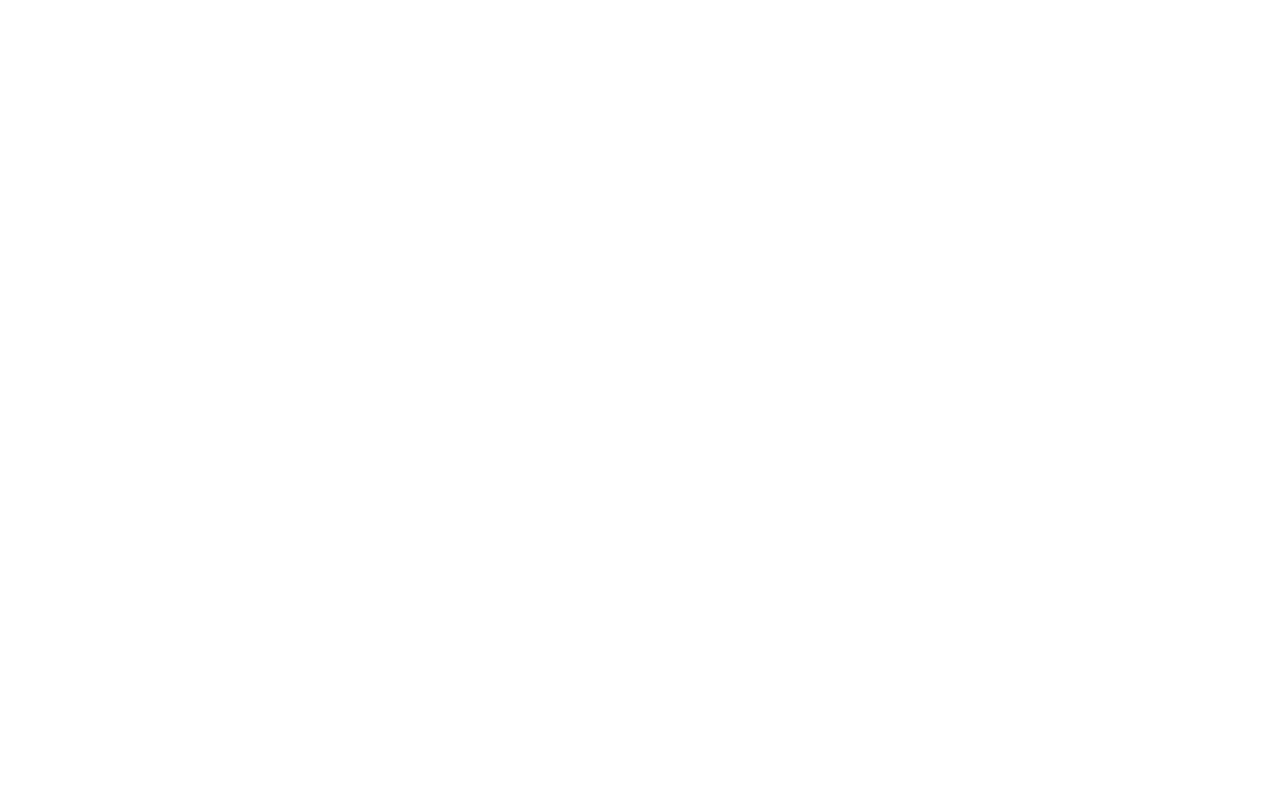
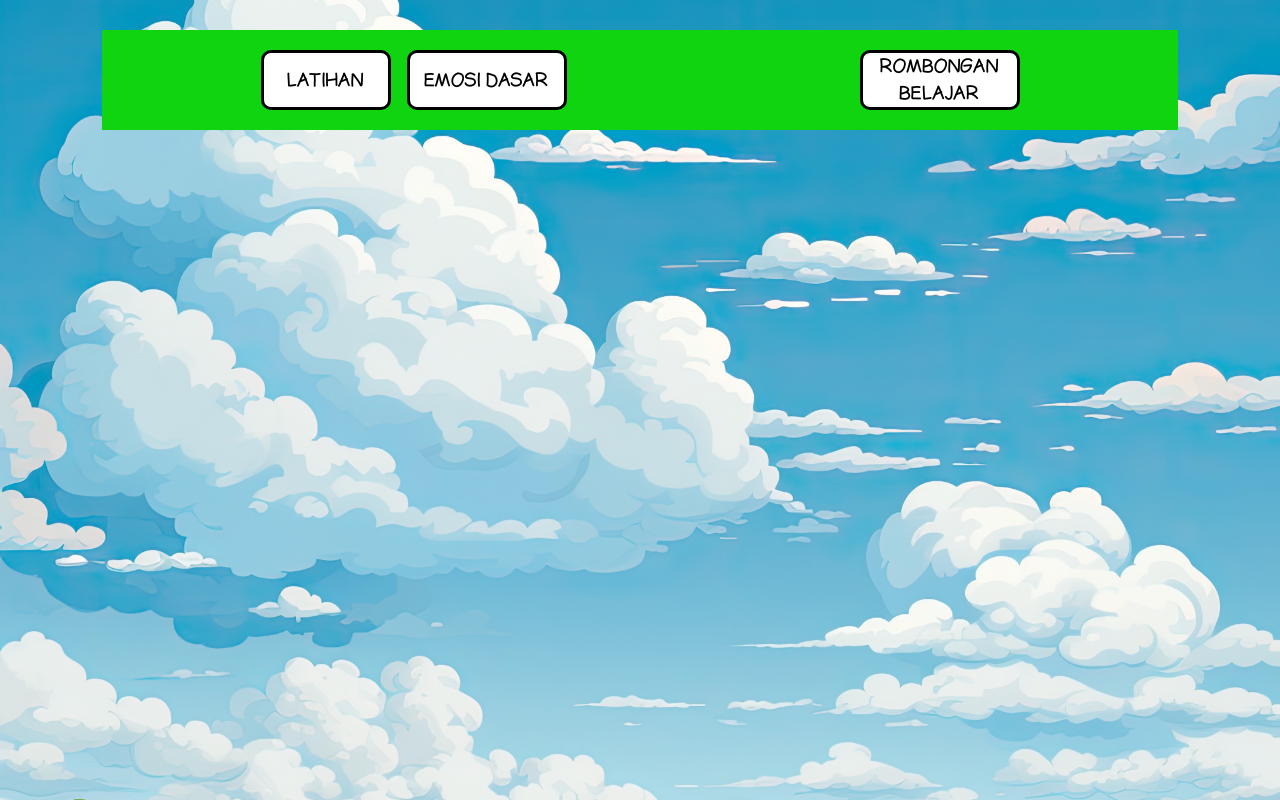
Before and after one commit to wendwin/pengenalan-emosi, a Flask app: page /latihan/emosi-dasar/rombel/1 in a window 1280 px wide. Before the commit the page is empty. Run offline with Flask 3, Linux system fonts and the light colour scheme; some libraries are stand-ins or nearby versions.

Commit message:
mengubah tampilan latihan rombel user

```diff
--- a/app/app.py
+++ b/app/app.py
@@ -61,10 +61,10 @@
 @app.route('/latihan/emosi-dasar/rombel/<rombongan>')
 def latihan_rombel(rombongan):
     users = User.query.filter_by(rombel_id=rombongan).all()
-    return render_template('latihan/latihan-rombel.html', users=users)
+    return render_template('latihan/latihan-rombel-user.html', users=users)
 
 @app.route('/latihan/rombel/emosi/siswa/pilih-emosi')
-def latiha_pilih_emosi():
+def latihan_pilih_emosi():
     return render_template('latihan/latihan-pemilihan-emosi.html')
 
 if __name__ == '__main__':
--- a/app/static/css/style.css
+++ b/app/static/css/style.css
@@ -116,7 +116,7 @@
 /* materi opsion*/
 
 /* latihan options */
-.card .card-title{
+.card .card-title {
   font-family: comic;
 }
 
@@ -154,7 +154,7 @@
   border: 3px solid #a47533;
 }
 
-.header a{
+.header a {
   text-decoration: none;
 }
 
@@ -176,11 +176,17 @@
 
 /* latihan pilih emosi */
 
- .header .emosi img{
+.header .emosi img {
   width: 70px;
   height: 100%;
- }
+}
 
+/* pilih user */
+
+
+.header .pilih-user img {
+  width: 50px;
+}
 
 /* Layar besar (desktop) */
 /* Layar sedang (tablet atau desktop kecil) */
@@ -252,7 +258,7 @@
 
   /* latihan options */
 
-  .card .card-title{
+  .card .card-title {
     font-size: 25px;
   }
 
@@ -280,7 +286,6 @@
 
   /*latihan pilih emosi*/
 
-
   .header .emosi .card {
     width: 170px;
     margin-bottom: 10px;
@@ -294,21 +299,25 @@
     margin: 0px 10px;
   }
 
-  .header .emosi img{
+  .header .emosi img {
     width: 130px;
     height: 100%;
   }
 
-  .header .emosi .card .card-title{
-    margin-top: 5px;
-  }
   /*latihan pilih emsi*/
 
+  /* pilih user */
+  .header .pilih-user img {
+    width: 80px;
+  }
+
+  /* pilih user */
 }
+
 @media (min-width: 1200px) {
   /* Gaya khusus untuk layar besar */
 
-  .header .emosi{
+  .header .emosi {
     width: 900px;
   }
 
@@ -316,4 +325,9 @@
     margin: 0px 30px;
   }
 
+  /* pilih user */
+  .header .menu-btn {
+    width: 90%;
+    /* pilih user */
+  }
 }
--- /dev/null
+++ b/app/templates/latihan/latihan-rombel-user.html
@@ -0,0 +1,32 @@
+{% extends "base.html" %}
+
+{% block content %}
+<div class="container">
+    <div class="header vh-100 d-flex flex-column">
+        <div class="title d-flex flex-wrap justify-content-around align-items-center gap-3">
+            <div class="d-flex flex-wrap justify-content-center align-items-center gap-3">
+                <div class="title-text d-flex justify-content-center align-items-center text-uppercase">latihan
+                </div>
+                <div class="title-materi d-flex justify-content-center align-items-center">emosi dasar</div>
+            </div>
+            <div class="title-materi d-flex justify-content-center align-items-center">rombongan belajar</div>
+        </div>
+
+        <div class="menu-btn m-auto d-flex justify-content-center">
+            <div class="pilih-user m-auto d-flex flex-wrap justify-content-center align-items-center gap-3 gap-md-4">
+                {% for user in users %}
+                <a href="{{ url_for('latihan_pilih_emosi') }}">
+                    <div class="card">
+                        <div class="d-flex flex-column justify-content-center align-items-center ">
+                            <img src="/static/img/user/siswa.png" alt="">
+                            <h5 class=" card-title mt-1 mt-md-3">{{ user.nama }}</h5>
+                        </div>
+                    </div>
+                </a>
+                {% endfor %}
+            </div>
+        </div>
+
+    </div>
+</div>
+{% endblock %}
--- a/app/templates/latihan/latihan-rombel.html
+++ /dev/null
@@ -1,3 +0,0 @@
-{% for user in users %}
-{{ user.nama }}
-{% endfor %}
```
Also changed, not shown: app/static/img/user/siswa.png (added), app/templates/components/emosi.html (indentation only).
